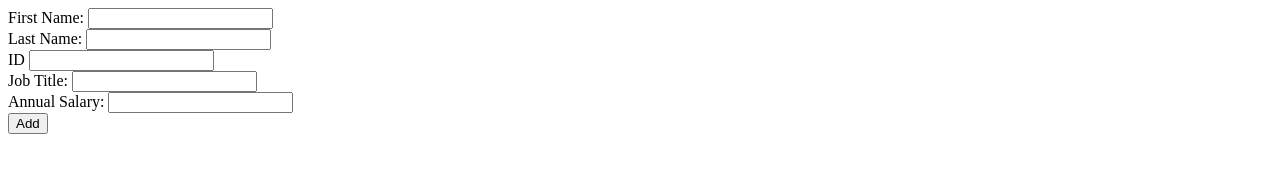
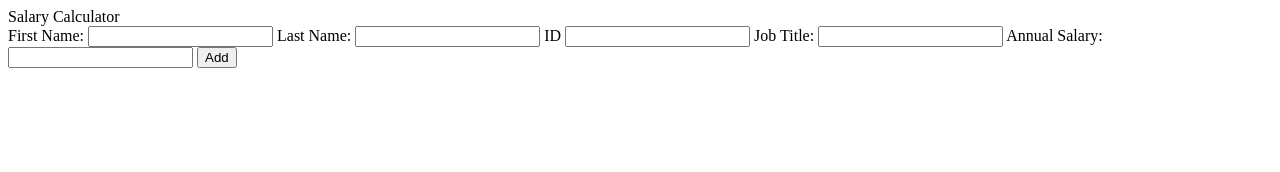
Before and after one commit to LifeofVic/Weekend-jquery-salary-calculator, a plain HTML site: page index.html in a window 1280 px wide. Drawn offline with Linux system fonts and the light colour scheme.

Commit message:
Adjusted the way the inputs in the DOM was displayed.

```diff
--- a/index.html
+++ b/index.html
@@ -11,46 +11,41 @@
 	<title>Salary Calculator</title>
 </head>
 
+<header> Salary Calculator</header>
+
 <body>
-	<div>
+	<tr>
 		<label for="firstNameInput">
 			First Name:
 		</label>
 		<input id="firstNameInput"></input>
-	</div>
 
-	<div>
 		<label for="lastNameInput">
 			Last Name:
 		</label>
 		<input id="lastNameInput"></input>
-	</div>
-	<div>
+	</tr>
+
+	<tr>
 		<label for="idNumberInput">
 			ID
 		</label>
 		<input id="idNumberInput"></input>
-	</div>
-	<div>
+
 		<label for="jobTitleInput">
 			Job Title:
 		</label>
 		<input id="jobTitleInput"></input>
-	</div>
-	<div>
+
 		<label for="annualSalaryInput">
 			Annual Salary:
 		</label>
 		<input id="annualSalaryInput"></input>
-	</div>
-
-	<button id="addEmployee-Btn"> Add </button>
 
 
+		<button id="addEmployee-Btn"> Add </button>
 
-
-
-
+	</tr>
 
 
 </body>
```
